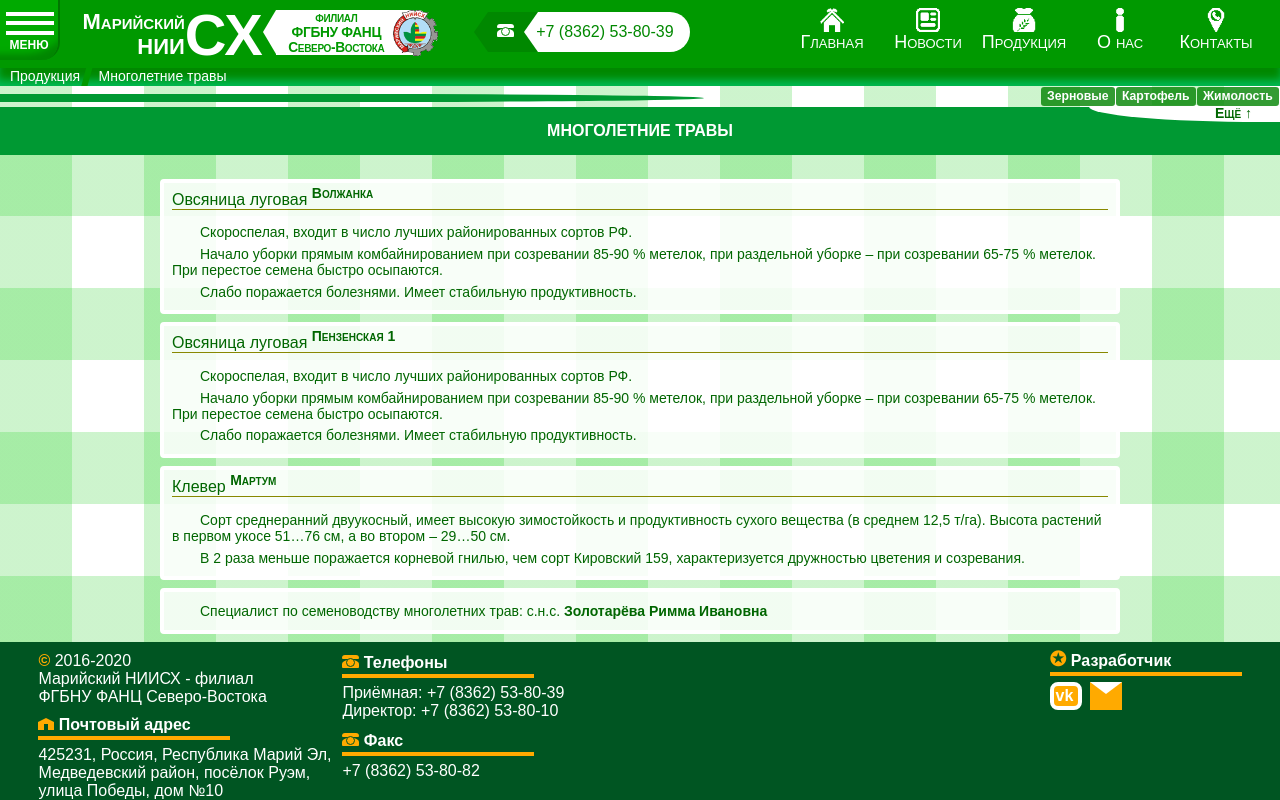
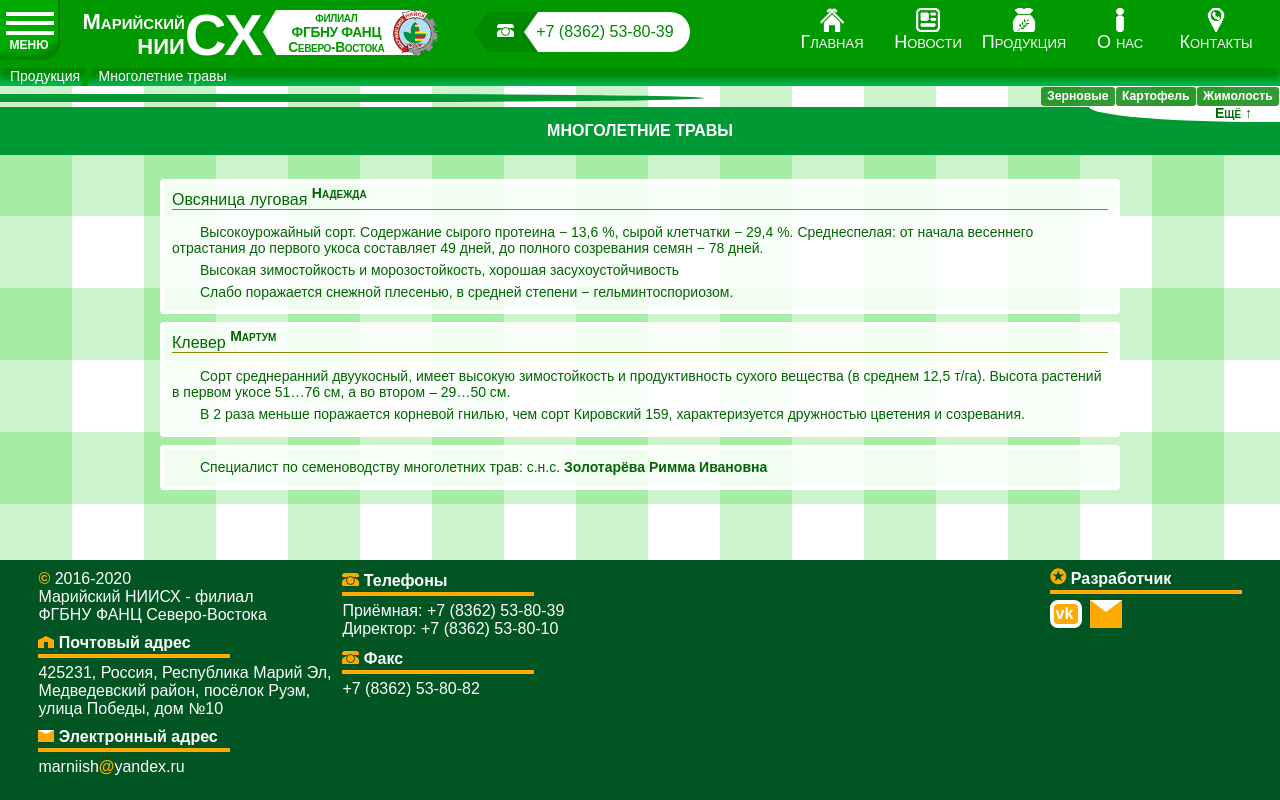
Before and after one commit to AlderKonst/DjangoMarRIA, a Django app: template marniish/templates/MarRIA/Grass.html in a window 1280 px wide. Run offline with Django 5.2, Linux system fonts and the light colour scheme; the template is opened without the code that fills it, so the values that code supplies are empty.

Commit message:
Актуализировал инфу

```diff
--- a/marniish/templates/MarRIA/Grass.html
+++ b/marniish/templates/MarRIA/Grass.html
@@ -103,19 +103,11 @@
 <div class="pages">
 	<div id="news_institute">
 	<article>
-		<h3>Овсяница луговая <b>Волжанка</b></h3>
+		<h3>Овсяница луговая <b>Надежда</b></h3>
 		<section>
-			<p>Скороспелая, входит в число лучших районированных сортов РФ.</p>
-			<p>Начало уборки прямым комбайнированием при созревании 85-90 % метелок, при раздельной уборке – при созревании 65-75 % метелок. При перестое семена быстро осыпаются.</p>
-			<p>Слабо поражается болезнями. Имеет стабильную продуктивность.</p>
-		</section>
-	</article>
-	<article>
-		<h3>Овсяница луговая <b>Пензенская 1</b></h3>
-		<section>
-			<p>Скороспелая, входит в число лучших районированных сортов РФ.</p>
-			<p>Начало уборки прямым комбайнированием при созревании 85-90 % метелок, при раздельной уборке – при созревании 65-75 % метелок. При перестое семена быстро осыпаются.</p>
-			<p>Слабо поражается болезнями. Имеет стабильную продуктивность.</p>
+			<p>Высокоурожайный сорт. Содержание сырого протеина − 13,6 %, сырой клетчатки − 29,4 %. Среднеспелая: от начала весеннего отрастания до первого укоса составляет 49 дней, до полного созревания семян − 78 дней.</p>
+			<p>Высокая зимостойкость и морозостойкость, хорошая засухоустойчивость</p>
+			<p>Слабо поражается снежной плесенью, в средней степени − гельминтоспориозом.</p>
 		</section>
 	</article>
 	<article>
```
